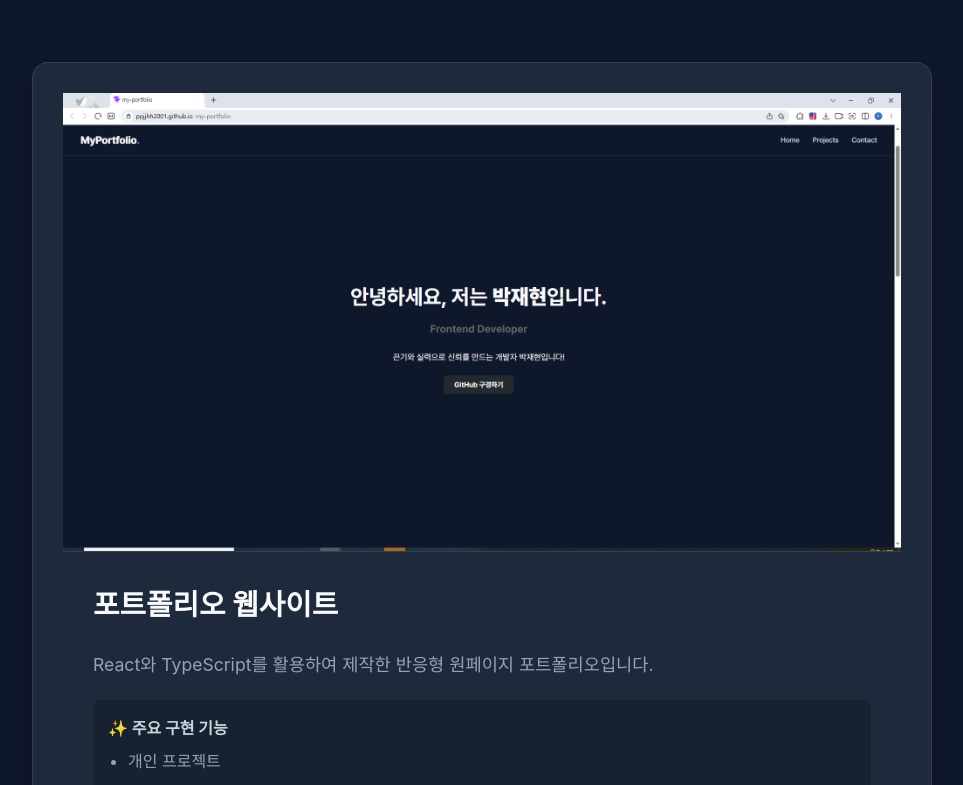
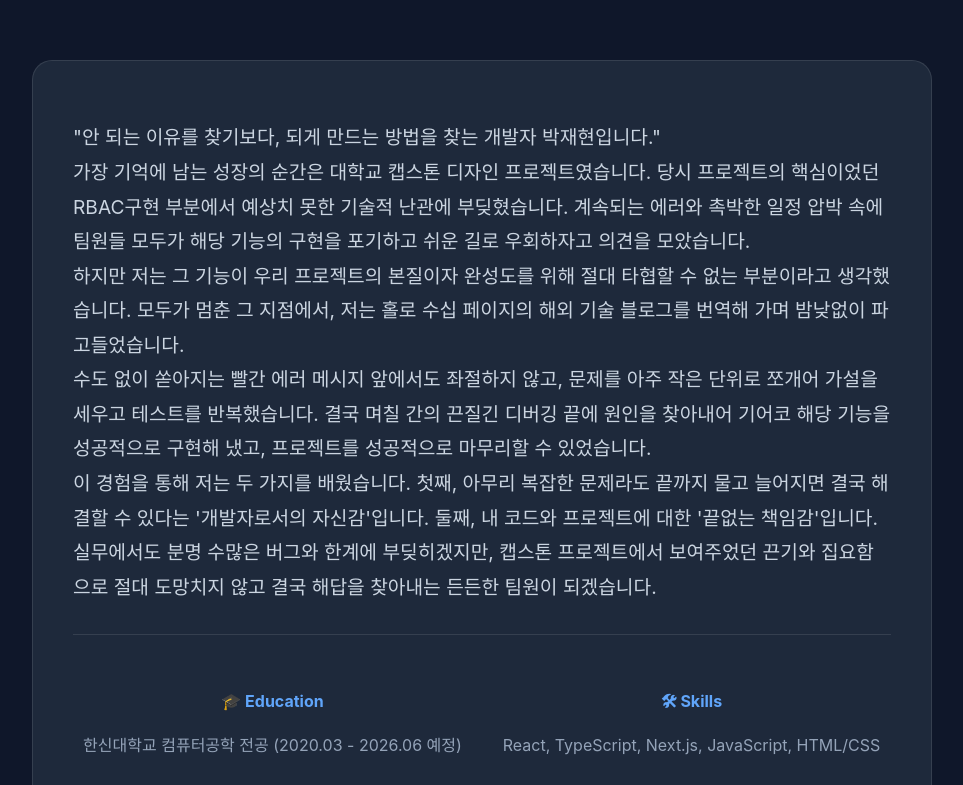
Before and after one commit to ppjjhh2001/my-portfolio, a React (Vite) app: page / in a window 1280 px wide. Shown: the part 1095-1880 px from the top of the page, without its empty margins (158-1121 px from the left). Built offline with nearby package versions, Linux system fonts and the light colour scheme; a web font is replaced by a local one.

Commit message:
Add About section and update personal information in portfolio

```diff
--- a/src/App.tsx
+++ b/src/App.tsx
@@ -1,16 +1,15 @@
 // src/App.tsx
 import Header from './components/Header';
 import Hero from './sections/Hero';
+import About from './sections/About'; // 💡 추가
 import Projects from './sections/Projects';
 import Contact from './sections/Contact';
 import { personalInfo } from './data/portfolioData';
 
 function App() {
   return (
-    // 💡 fontFamily 설정 제거! (index.css 설정이 알아서 적용됨)
     <div style={{ scrollBehavior: 'smooth' }}>
       <Header />
-
       <main>
         <div id="hero">
           <Hero
@@ -21,10 +20,11 @@ function App() {
           />
         </div>
 
+        <About />
+
         <div id="projects">
           <Projects />
         </div>
-
         <Contact />
       </main>
     </div>
--- a/src/components/Header.tsx
+++ b/src/components/Header.tsx
@@ -18,6 +18,7 @@ export default function Header() {
       </div>
       <nav style={{ display: 'flex', gap: '30px' }}>
         <a href="#hero" style={{ textDecoration: 'none', color: '#cbd5e1', fontWeight: '500', transition: '0.2s' }}>Home</a>
+        <a href="#about" style={{ textDecoration: 'none', color: '#cbd5e1', fontWeight: '500', transition: '0.2s' }}>About me</a>
         <a href="#projects" style={{ textDecoration: 'none', color: '#cbd5e1', fontWeight: '500', transition: '0.2s' }}>Projects</a>
         <a href="#contact" style={{ textDecoration: 'none', color: '#cbd5e1', fontWeight: '500', transition: '0.2s' }}>Contact</a>
       </nav>
--- a/src/components/ProjectCard.tsx
+++ b/src/components/ProjectCard.tsx
@@ -33,7 +33,7 @@ export default function ProjectCard({ title, description, techStack, githubLink,
 
       {features && features.length > 0 && (
         <div style={{ margin: '20px 0', padding: '15px', backgroundColor: 'rgba(0,0,0,0.2)', borderRadius: '8px' }}>
-          <h4 style={{ margin: '0 0 10px 0', color: '#cbd5e1', fontSize: '1rem' }}>✨ 주요 구현 기능</h4>
+          <h4 style={{ margin: '0 0 10px 0', color: '#cbd5e1', fontSize: '1rem' }}>주요 구현 기능</h4>
           <ul style={{ margin: 0, paddingLeft: '20px', color: '#94a3b8', lineHeight: '1.6' }}>
             {features.map((feature, index) => (
               <li key={index} style={{ marginBottom: '5px' }}>{feature}</li>
--- a/src/data/portfolioData.ts
+++ b/src/data/portfolioData.ts
@@ -7,7 +7,16 @@ export const personalInfo = {
   role: "Frontend Developer",
   email: "ppjjhh2001@naver.com",
   github: "https://github.com/ppjjhh2001",
-  catchphrase: "끈기와 실력으로 신뢰를 만드는 개발자 박재현입니다!",
+  catchphrase: "6년의 성실함으로 팀의 빈틈을 채우는 조력자, 개발자 박재현",
+
+  aboutMe: `"안 되는 이유를 찾기보다, 되게 만드는 방법을 찾는 개발자 박재현입니다."
+가장 기억에 남는 성장의 순간은 대학교 캡스톤 디자인 프로젝트였습니다. 당시 프로젝트의 핵심이었던 RBAC구현 부분에서 예상치 못한 기술적 난관에 부딪혔습니다. 계속되는 에러와 촉박한 일정 압박 속에 팀원들 모두가 해당 기능의 구현을 포기하고 쉬운 길로 우회하자고 의견을 모았습니다.
+하지만 저는 그 기능이 우리 프로젝트의 본질이자 완성도를 위해 절대 타협할 수 없는 부분이라고 생각했습니다. 모두가 멈춘 그 지점에서, 저는 홀로 수십 페이지의 해외 기술 블로그를 번역해 가며 밤낮없이 파고들었습니다.
+수도 없이 쏟아지는 빨간 에러 메시지 앞에서도 좌절하지 않고, 문제를 아주 작은 단위로 쪼개어 가설을 세우고 테스트를 반복했습니다. 결국 며칠 간의 끈질긴 디버깅 끝에 원인을 찾아내어 기어코 해당 기능을 성공적으로 구현해 냈고, 프로젝트를 성공적으로 마무리할 수 있었습니다.
+이 경험을 통해 저는 두 가지를 배웠습니다. 첫째, 아무리 복잡한 문제라도 끝까지 물고 늘어지면 결국 해결할 수 있다는 '개발자로서의 자신감'입니다. 둘째, 내 코드와 프로젝트에 대한 '끝없는 책임감'입니다.
+실무에서도 분명 수많은 버그와 한계에 부딪히겠지만, 캡스톤 프로젝트에서 보여주었던 끈기와 집요함으로 절대 도망치지 않고 결국 해답을 찾아내는 든든한 팀원이 되겠습니다.`,
+  education: "한신대학교 컴퓨터공학 전공 (2020.03 - 2026.06 예정)",
+  skills: ["React", "TypeScript", "Next.js", "JavaScript", "HTML/CSS"]
 };
 
 export const projects = [
--- /dev/null
+++ b/src/sections/About.tsx
@@ -0,0 +1,41 @@
+// src/sections/About.tsx
+import { personalInfo } from '../data/portfolioData';
+
+export default function About() {
+  return (
+    <section id="about" style={{
+      padding: '100px 20px',
+      textAlign: 'center',
+      maxWidth: '900px',
+      margin: '0 auto',
+      lineHeight: '1.8'
+    }}>
+      <h2 style={{ fontSize: '2.5rem', marginBottom: '40px', fontWeight: '800' }}>About Me</h2>
+
+      <div style={{
+        backgroundColor: '#1e293b',
+        padding: '40px',
+        borderRadius: '20px',
+        border: '1px solid rgba(255, 255, 255, 0.1)'
+      }}>
+        {/* 자기소개 본문 */}
+        <p style={{ fontSize: '1.2rem', color: '#cbd5e1', whiteSpace: 'pre-line', marginBottom: '30px',textAlign: 'left' }}>
+          {personalInfo.aboutMe}
+        </p>
+
+        <div style={{ display: 'grid', gridTemplateColumns: '1fr 1fr', gap: '20px', borderTop: '1px solid rgba(255,255,255,0.1)', paddingTop: '30px' }}>
+          {/* 학력 정보 */}
+          <div>
+            <h4 style={{ color: '#60a5fa', marginBottom: '10px' }}>🎓 Education</h4>
+            <p style={{ color: '#94a3b8' }}>{personalInfo.education}</p>
+          </div>
+          {/* 핵심 기술 */}
+          <div>
+            <h4 style={{ color: '#60a5fa', marginBottom: '10px' }}>🛠 Skills</h4>
+            <p style={{ color: '#94a3b8' }}>{personalInfo.skills.join(', ')}</p>
+          </div>
+        </div>
+      </div>
+    </section>
+  );
+}
```
